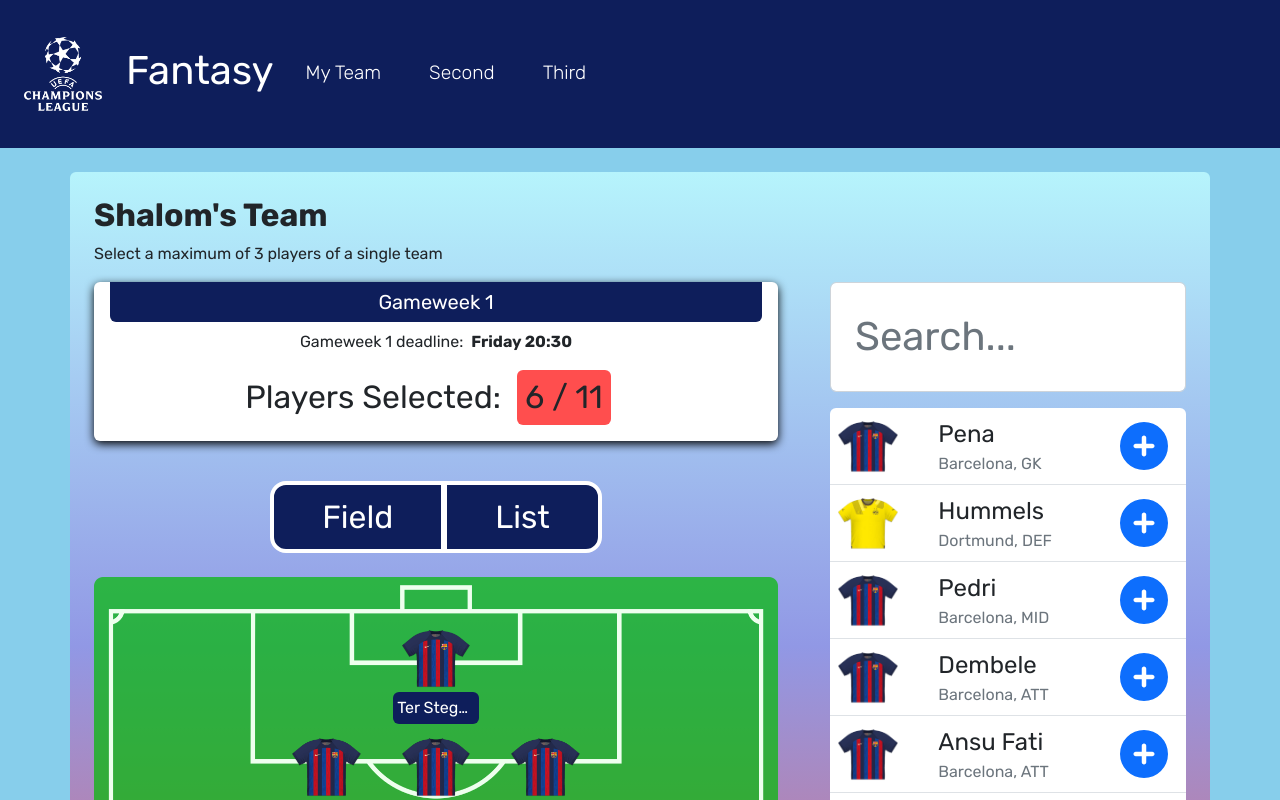
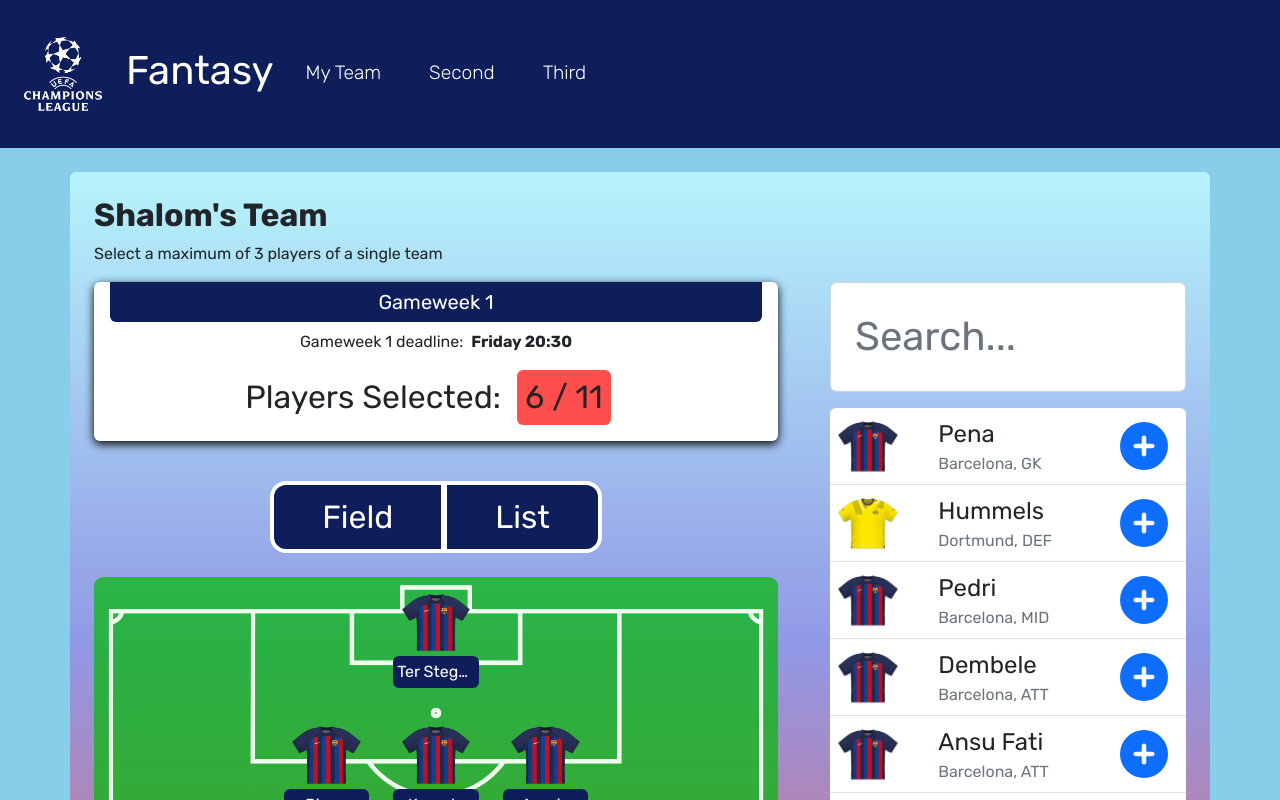
Before and after one commit to ShalomPrinz/fantasy-frontend, a React (Create React App) app: page /team in a window 1280 px wide. Shown: the top 800 px of the page. Built offline with nearby package versions, Linux system fonts and the light colour scheme.

Commit message:
add wrapper for TeamLayout, so fieldRef will be correctly rendered. Also add key to ConditionalList, in order to prevent duplicated everywhere using it

```diff
--- a/src/components/CardGroup/CardGroup.jsx
+++ b/src/components/CardGroup/CardGroup.jsx
@@ -8,8 +8,8 @@
 
 function CardGroup({ cards }) {
 
-  const cardCallback = useCallback(({icon, text, title}, index) => (
-    <Card className="pt-3 m-4 w-25 card-bg-image" key={index} >
+  const cardCallback = useCallback(({icon, text, title}) => (
+    <Card className="pt-3 m-4 w-25 card-bg-image" >
         {icon && <FontAwesomeIcon className="fa-6x" icon={icon} />}
         <Card.Body>
           <Card.Title> {title} </Card.Title>
--- a/src/components/ConditionalList.jsx
+++ b/src/components/ConditionalList.jsx
@@ -1,8 +1,11 @@
-import React from 'react';
+import React, { cloneElement } from 'react';
 
 const ConditionalList = ({ itemCallback, list }) =>
     <>
-        {list && typeof list === 'object' && list.map(itemCallback)}
+        {list && typeof list === 'object' && list.map(
+            (item, index) =>
+                cloneElement(itemCallback(item), { key: index })
+        )}
     </>
 
 export default ConditionalList;
--- a/src/components/NavBar/NavBar.jsx
+++ b/src/components/NavBar/NavBar.jsx
@@ -26,13 +26,11 @@
   }
 ]
 
-let key = 0;
-
 function NavBar() {
   const [expanded, setExpanded] = useState(false);
 
   const pageCallback = useCallback((page) => (
-    <NavLink className="nav-item nav-links fw-light" to={page.url} key={key++}>
+    <NavLink className="nav-item nav-links fw-light" to={page.url}>
       {page.name}
     </NavLink>
   ), []);
--- a/src/components/TabChoice/TabChoice.jsx
+++ b/src/components/TabChoice/TabChoice.jsx
@@ -8,10 +8,9 @@
 
     const [view, setView] = useState(defaultTab?.Component);
 
-    const tabCallback = useCallback(([name, {Component, OnClick}], index) => (
+    const tabCallback = useCallback(([name, {Component, OnClick}]) => (
         <button
             className="fs-2 bg-default py-2 px-5 tab-choice"
-            key={index}
             onClick={() => {
                 setView(Component);
                 if (OnClick)
--- a/src/components/TableBody.jsx
+++ b/src/components/TableBody.jsx
@@ -7,13 +7,13 @@
 const TableBody = ({ data, columns }) => {
 
   const columnCallback = useCallback((item, column) => (
-    <td className="align-middle" key={createKey(item, column)}>
+    <td className="align-middle">
       {renderCell(item, column)}
     </td>
   ), []);
 
   const rowCallback = (item) => (
-    <tr key={item.id}>
+    <tr>
       <ConditionalList itemCallback={(column) => columnCallback(item, column)} list={columns} />
     </tr>
   );
@@ -28,6 +28,4 @@
 const renderCell = (item, column) =>
   column.content ? column.content(item) : _.get(item, column.path);
 
-const createKey = (item, column) => item.id + column.path;
-
 export default TableBody;
--- a/src/components/TeamLayout.jsx
+++ b/src/components/TeamLayout.jsx
@@ -1,4 +1,4 @@
-import React, { useCallback, useRef, useState } from 'react';
+import React, { useCallback, useState } from 'react';
 
 import Col from 'react-bootstrap/Col';
 import Container from 'react-bootstrap/Container';
@@ -12,36 +12,24 @@
 import Player from './Player';
 import TeamList from './TeamList';
 
-let key = 0;
-
 const TeamLayout = ({ team }) => {
 
-    const fieldRef = useRef(null);
     const [width, setWidth] = useState(FIELD_IMAGE_DEFAULT_WIDTH);
 
-    const windowSize = useWindowSize(
-        useCallback( () => {
-            new Promise(() => {
-                let times = 1;
-                const interval = setInterval(() => {
-                    if (fieldRef?.current?.clientWidth || times++ === 10) {
-                        clearInterval(interval);
-                        setWidth(fieldRef?.current?.clientWidth || width)
-                    }
-                }, 1)
-            })
-        }, [width])
-    );
+    const { width: windowWidth } = useWindowSize();
 
-    if (windowSize.width <= FIELD_LAYOUT_MIN_WIDTH)
-        return (<TeamList team={team} />);
+    const fieldRef = useCallback(node => {
+        if (node !== null) {
+            setWidth(node.getBoundingClientRect().width);
+        }
+    }, [windowWidth]);
 
     const textWidth = `${width / 8}px`;
     const imageWidth = `${width / 10}px`;
-    const rowMargin = windowSize.width > 1500 ? "my-3" : "my-1";
+    const rowMargin = `my-${width > 600 ? 3 : 1}`;
 
     const columnCallback = (player) => (
-        <Col className="mx-auto" key={key++}>
+        <Col className="mx-auto">
             <Player
                 {...player}
                 width={imageWidth}
@@ -51,7 +39,7 @@
     );
 
     const rowCallback = (role) => (
-        <Row className={rowMargin} key={key++}>
+        <Row className={rowMargin}>
             <ConditionalList itemCallback={columnCallback} list={role} />
         </Row>
     );
@@ -66,4 +54,15 @@
     )
 }
 
-export default TeamLayout;
+const TeamLayoutWrapper = ({ team }) => {
+
+    const { width } = useWindowSize();
+    if (width <= FIELD_LAYOUT_MIN_WIDTH)
+        return (<TeamList team={team} />);
+
+    return (
+        <TeamLayout team={team} />
+    )
+}
+
+export default TeamLayoutWrapper;
--- a/src/components/TeamList.jsx
+++ b/src/components/TeamList.jsx
@@ -10,15 +10,15 @@
 
 const TeamList = ({ team }) => {
 
-    const playerCallback = useCallback(({name, team}, index) => (
-        <div className="d-flex align-items-center ps-5" key={index}>
+    const playerCallback = useCallback(({name, team}) => (
+        <div className="d-flex align-items-center ps-5">
             <PlayerJersey team={team} width="60px" />
             <h4 className="text-truncate ps-2 my-0"> {name} </h4>
         </div>
     ), []);
 
-    const roleCallback = useCallback(([role, players], index) => (
-        <Col className="w-50" key={index}>
+    const roleCallback = useCallback(([role, players]) => (
+        <Col className="w-50">
             <h1 className="centered-flex pt-4"> {role} </h1>
             <ConditionalList itemCallback={playerCallback} list={players} />
         </Col>
--- a/src/hooks/useWindowSize.js
+++ b/src/hooks/useWindowSize.js
@@ -1,6 +1,6 @@
 import { useEffect, useState } from "react";
 
-function useWindowSize(callback) {
+function useWindowSize() {
   const [size, setSize] = useState({ width: 0, height: 0 });
   useEffect(() => {
     function updateSize() {
@@ -8,13 +8,11 @@
         width: window.innerWidth,
         height: window.innerHeight
       });
-      if (callback)
-        callback();
     }
     window.addEventListener("resize", updateSize);
     updateSize();
     return () => window.removeEventListener("resize", updateSize);
-  }, [callback]);
+  }, []);
   return size;
 }
 
```
